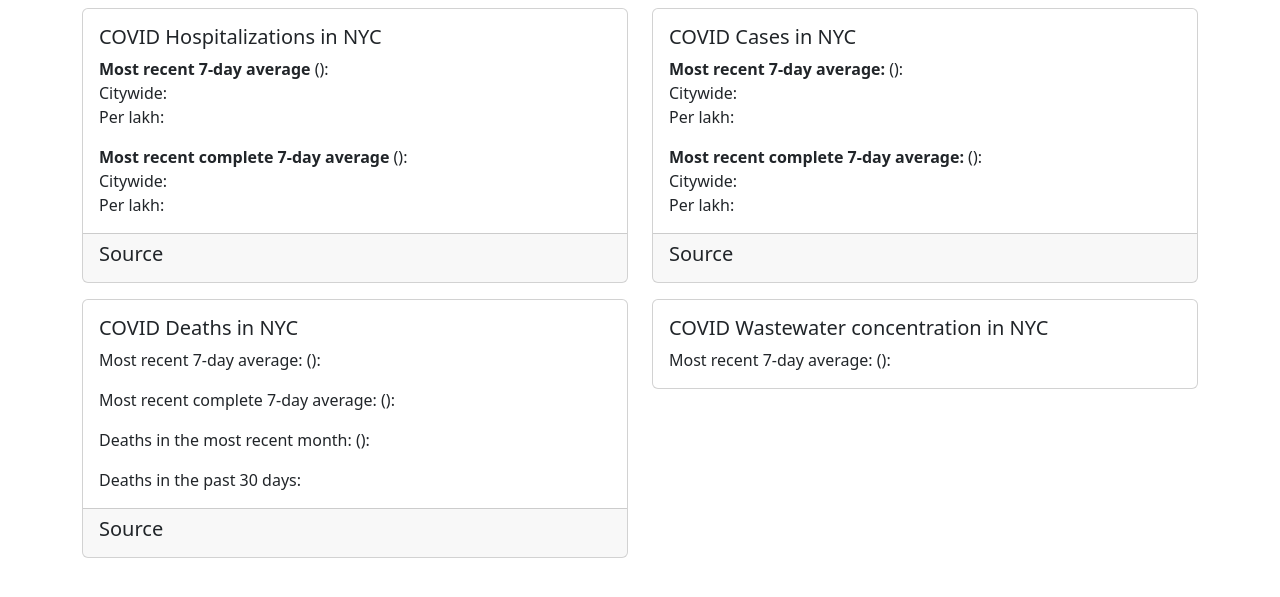
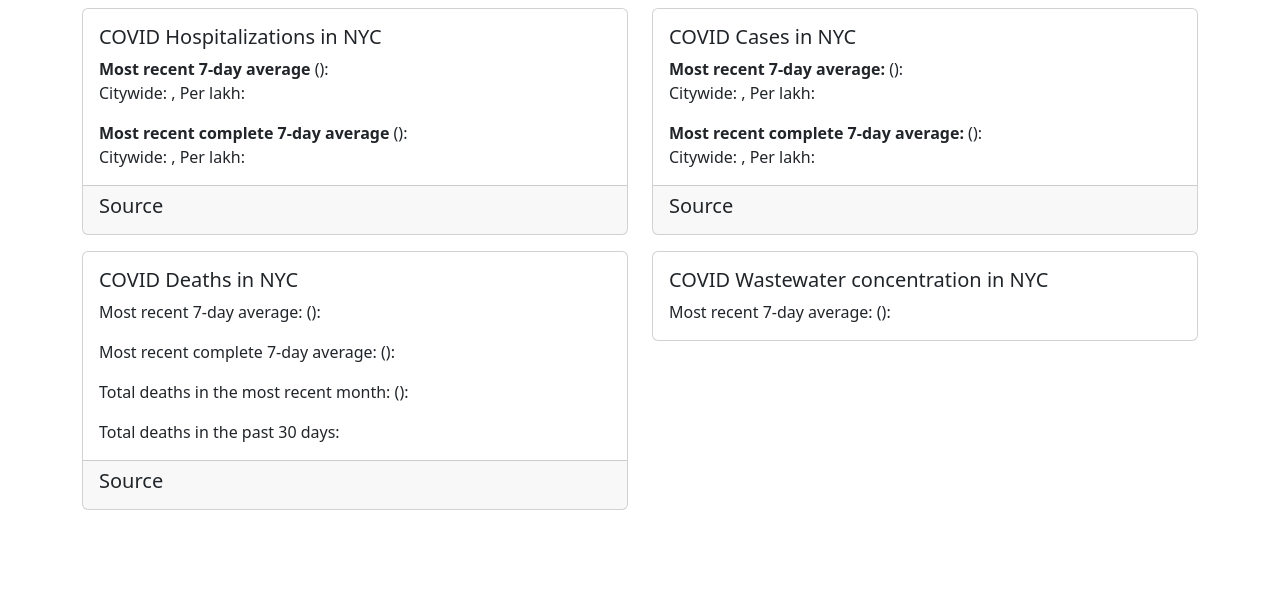
Before and after one commit to grvsmth/contagion, a Django app: page / in a window 1280 px wide. Shown: the part 56-653 px from the top of the page. Run offline with Django 4.2, Linux system fonts and the light colour scheme; data that the repository does not hold is empty; some libraries are stand-ins or nearby versions.

Commit message:
Tighten up display

```diff
--- a/templates/index.html
+++ b/templates/index.html
@@ -51,8 +51,7 @@
                                 <strong>Most recent 7-day average</strong>
                                 (<span class="nyc-latest-date"></span>):
                                 <br />
-                                Citywide: <span id="nyc-hosp-7day"></span>
-                                <br />
+                                Citywide: <span id="nyc-hosp-7day"></span>,
                                 Per lakh: <span id="nyc-hosp-7day-lakh"></span>
                             </p>
                             <p class="card-text">
@@ -62,8 +61,7 @@
                                 (<span class="nyc-complete-date"></span>):
                                 <br />
                                 Citywide:
-                                <span id="nyc-hosp-7day-complete"></span>
-                                <br />
+                                <span id="nyc-hosp-7day-complete"></span>,
                                 Per lakh:
                                 <span id="nyc-hosp-7day-complete-lakh"></span>
                             </p>
@@ -84,8 +82,7 @@
                                 (<span class="nyc-latest-date"></span>):
                                 <br />
                                 Citywide:
-                                <span id="nyc-cases-7day"></span>
-                                <br />
+                                <span id="nyc-cases-7day"></span>,
                                 Per lakh:
                                 <span id="nyc-cases-7day-lakh"></span>
                             </p>
@@ -96,8 +93,7 @@
                                 (<span class="nyc-complete-date"></span>):
                                 <br />
                                 Citywide:
-                                <span id="nyc-cases-7day-complete"></span>
-                                <br />
+                                <span id="nyc-cases-7day-complete"></span>,
                                 Per lakh:
                                 <span id="nyc-cases-7day-complete-lakh"></span>
                             </p>
@@ -124,12 +120,12 @@
                                 <span id="nyc-death-7day-complete"></span>
                             </p>
                             <p class="card-text">
-                                Deaths in the most recent month:
+                                Total deaths in the most recent month:
                                 (<span class="last-month"></span>):
                                 <span id="nyc-death-last-month"></span>
                             </p>
                             <p class="card-text">
-                                Deaths in the past 30 days:
+                                Total deaths in the past 30 days:
                                 <span id="nyc-death-30days"></span>
                             </p>
                         </div>
```
